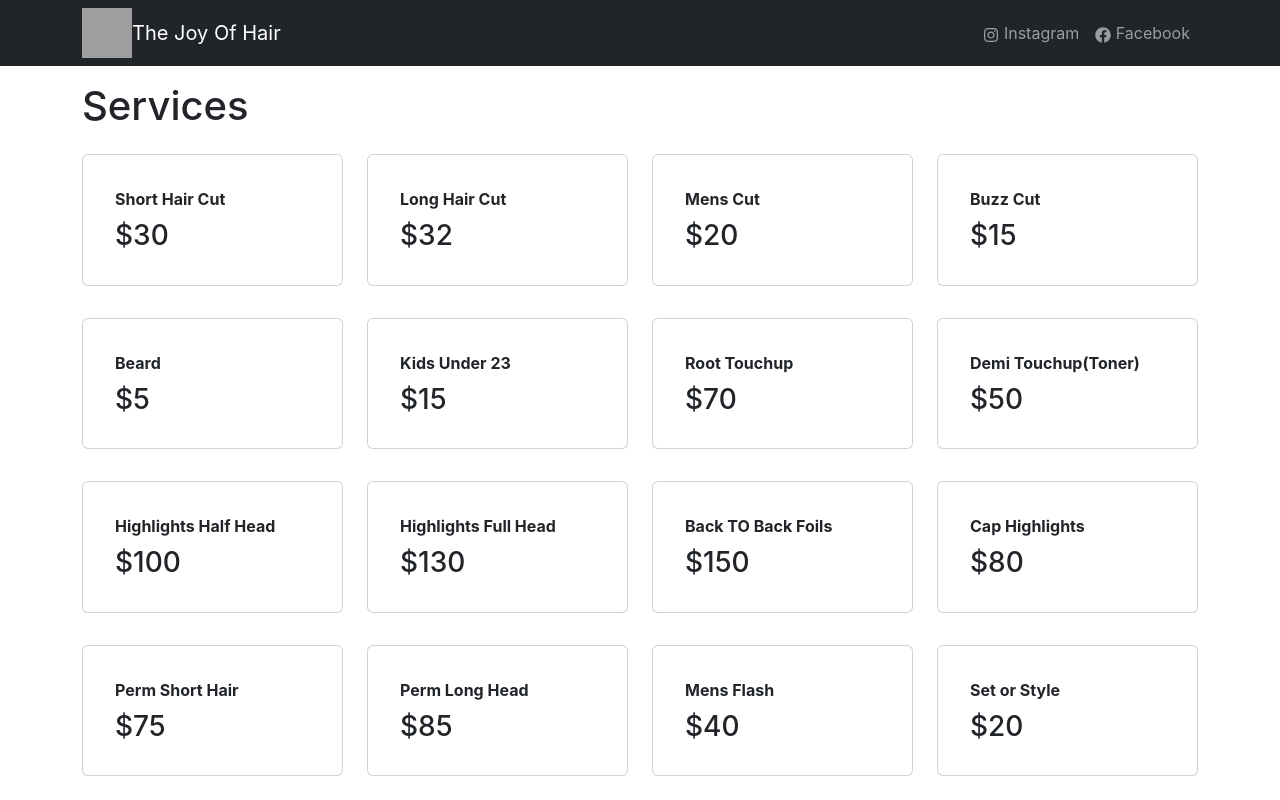
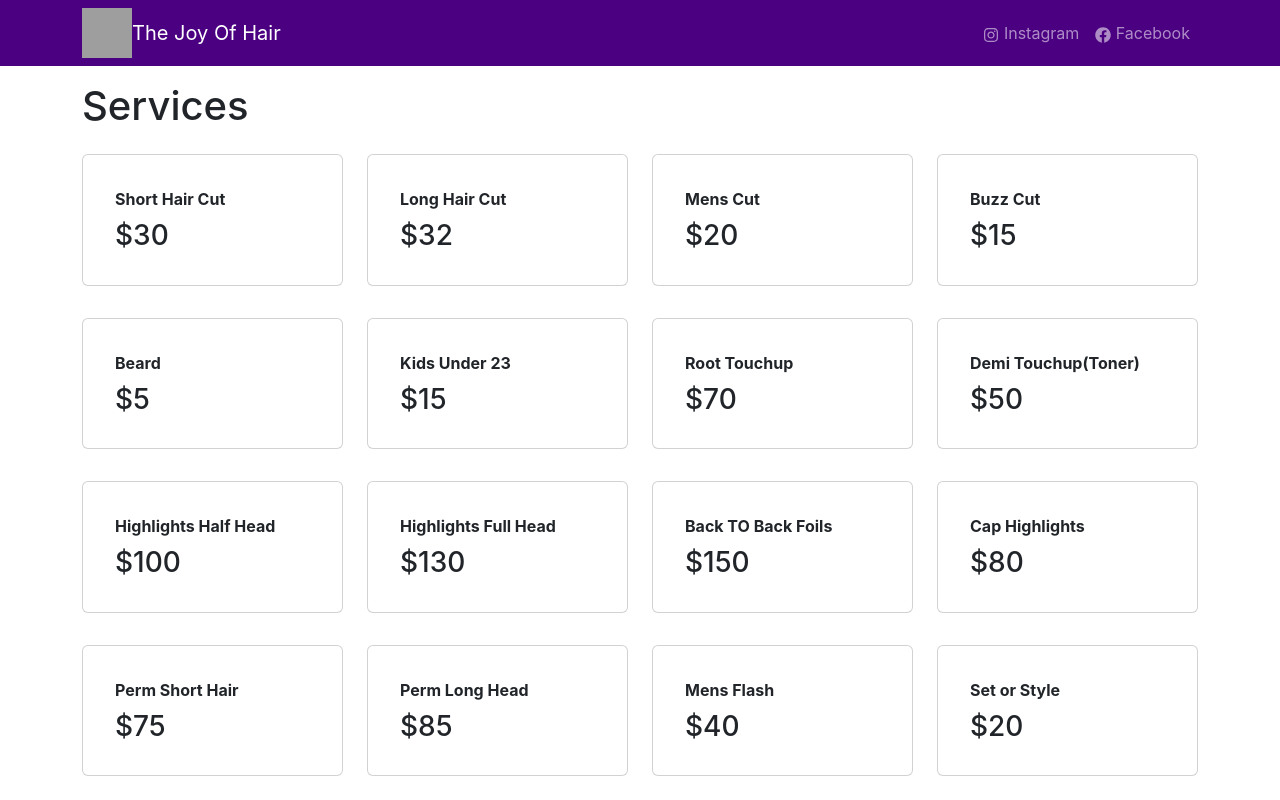
Before and after one commit to Connok/TheJoyOFHair, a React (Create React App) app: page / in a window 1280 px wide. Shown: the top 800 px of the page. Built offline with nearby package versions, Linux system fonts and the light colour scheme; grey boxes are pictures that could not be loaded.

Commit message:
headder color changed to what is wanted

```diff
--- a/src/components/Header.jsx
+++ b/src/components/Header.jsx
@@ -5,7 +5,12 @@ import { FaInstagram, FaFacebook } from "react-icons/fa";
 const Header = () => {
   return (
     <header>
-      <Navbar bg="dark" variant="dark" expand="md" collapseOnSelect>
+      <Navbar
+        variant="dark"
+        expand="md"
+        collapseOnSelect
+        style={{ background: "#4b0082" }}
+      >
         <Container>
           <img src={logo} alt="TheJoyOfHair" width="50px" height="50px" />
           <Navbar.Brand href="/">The Joy Of Hair</Navbar.Brand>
```
